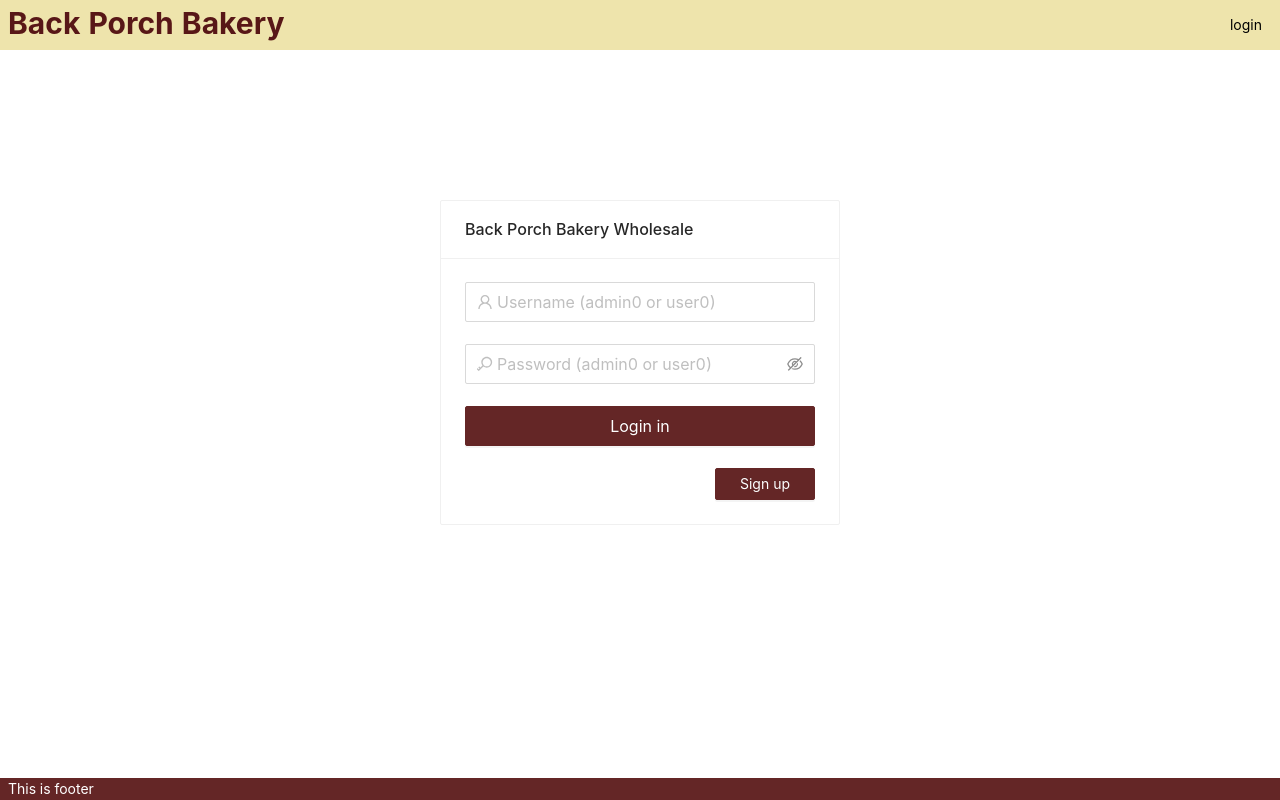
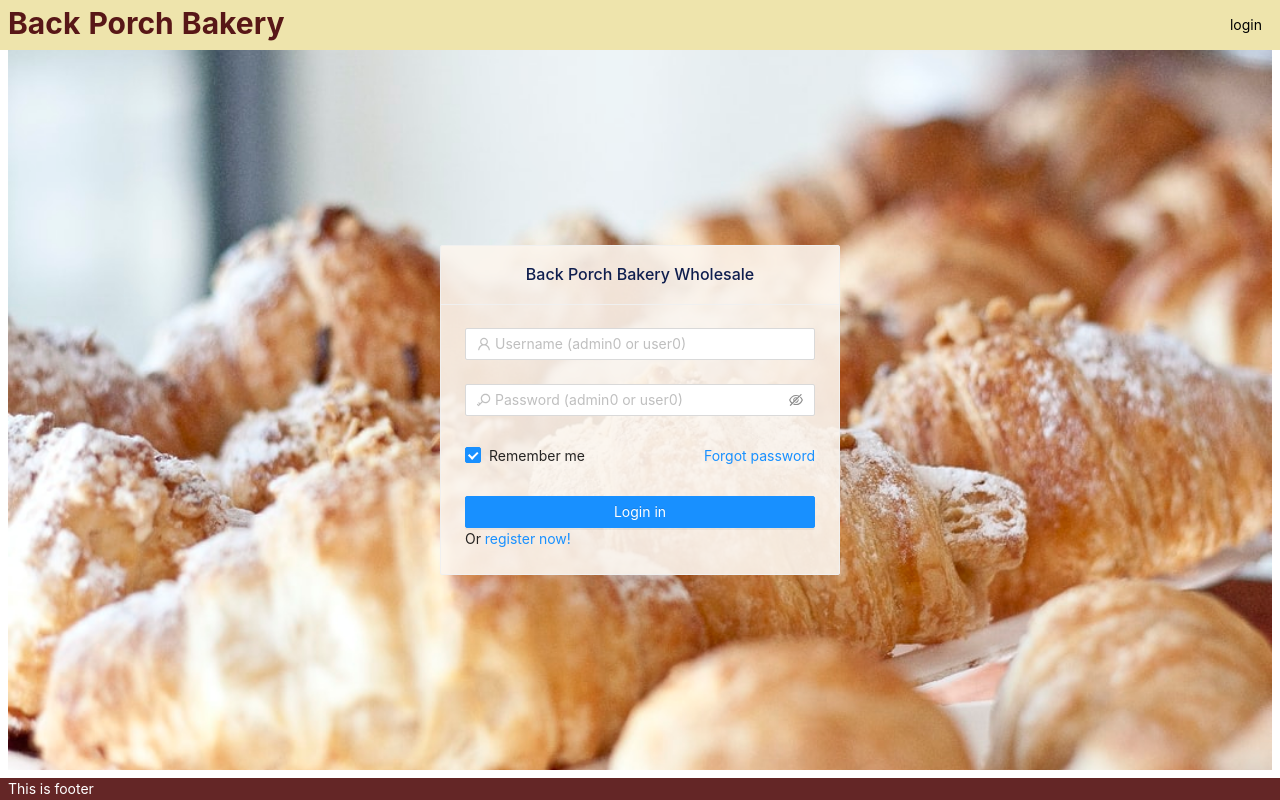
Before and after one commit to BPB-Cal-Poly/BPBWholesaleSite, a React (Create React App) app in the folder frontend/: page /login in a window 1280 px wide. Built offline with nearby package versions, Linux system fonts and the light colour scheme; what aws-amplify would draw is missing.

Commit message:
add register and forgot password button (no functionality)

```diff
--- a/frontend/src/screens/CartOrderScreen.js
+++ b/frontend/src/screens/CartOrderScreen.js
@@ -234,9 +234,9 @@ export default class CartOrderScreen extends React.Component {
     const dateFormat = "MM/DD/YYYY";
 
     return (
-      <div className="order-main-container">
+      <div className="main-container">
         <div className="customer-center">
-          <Card className="half-transparent">
+          <Card className="card-transparent">
             <Form {...formItemLayout} form={this.form}>
               <h1>Cart Order</h1>
 
--- a/frontend/src/screens/OrderSelectionScreen.js
+++ b/frontend/src/screens/OrderSelectionScreen.js
@@ -43,7 +43,7 @@ export default class OrderSelectiosnScreen extends React.Component {
 
   render() {
     return (
-      <div className="order-main-container">
+      <div className="main-container">
         <div className="customer-center">
           <div className="order-selection-container">
             <div className="order-selection"></div>
--- a/frontend/src/screens/StandingOrderScreen.js
+++ b/frontend/src/screens/StandingOrderScreen.js
@@ -234,9 +234,9 @@ export default class StandingOrderScreen extends React.Component {
     const dateFormat = "MM/DD/YYYY";
 
     return (
-      <div className="order-main-container">
+      <div className="main-container">
         <div className="customer-center">
-          <Card className="half-transparent">
+          <Card className="card-transparent">
             <Form {...formItemLayout} form={this.form}>
               <h1>Standing Order</h1>
 
--- a/frontend/src/styles/index.css
+++ b/frontend/src/styles/index.css
@@ -55,78 +55,6 @@ section {
   background-color: lightblue;
 } */
 
-
-
-.bulkInfo {
-  display: flex;
-  flex-direction: row;
-  justify-content: space-between;
-  align-items: flex-start;
-  width: 100%;
-  padding: 1rem;
-}
-.title{
-  padding: 1rem;
-}
-
-.totalGrid {
-  display: grid;
-  width: 300px;
-  grid-template: repeat(4, 1fr) / 1fr 1fr;
-}
-
-.addStandGrid {
-  display: grid;
-  width: 80%;
-  margin-left: auto;
-  margin-right: auto;
-  grid-template: 1fr 1fr / 30% repeat(8, 1fr);
-  justify-items: start;
-}
-
-.enterNewProduct, .chooseRoute {
-  padding: 10px 30%;
-  text-align: left;
-}
-
-.enterNewStandingProduct {
-  text-align: center;
-}
-
-img {
-  width: 40px;
-}
-
-.currentOrder {
-  display: grid;
-  width: 500px;
-  margin: 20px auto;
-  grid-template: repeat(4, 1fr) / 1fr 6fr 2fr 1fr 2fr 1fr;
-  align-items: center;
-}
-
-.currentStandingOrder {
-  display: grid;
-  width: 90%;
-  margin: 20px auto;
-  grid-template: repeat(4, 1fr) / 30% repeat(8, 1fr);
-  align-items: center;
-  justify-items: start;
-}
-
-.submit, .fulfill {
-  text-align: center;
-  margin-top: 20px;
-}
-
-.chooseRoute {
-  background-color: #dddddd;
-}
-
-
-.fulfill, .enterNewProduct {
-  background-color: #eeeeee;
-}
 .buttons {
   text-align: center;
 }
@@ -142,6 +70,7 @@ img {
   grid-template-rows: 5rem 1fr auto;
   height:100%;
 }
+
 header{
   grid-area: header;
   background-color: #eee4ac;
@@ -149,11 +78,6 @@ header{
   padding-left: 8px;
   padding-right: 8px;
 }
-/* main{
-  grid-area: main;
-  padding: 0 0;
-} */
-
 
 
 /* header */
@@ -221,3 +145,10 @@ footer{
   padding-left: 8px;
   padding-right: 8px;
 }
+
+.main-container {
+  background-image: url("../imgs/background2.jfif");
+  background-repeat: no-repeat;
+  background-position: center;
+  background-size: cover;
+}
--- a/frontend/src/styles/layout.css
+++ b/frontend/src/styles/layout.css
@@ -33,7 +33,7 @@
   align-items: center;
 }
 
-.ant-card.half-transparent{
+.ant-card.card-transparent{
   background-color: rgba(252, 246, 238, 0.9);
 }
 .align-right {
--- a/frontend/src/styles/login.css
+++ b/frontend/src/styles/login.css
@@ -1,8 +1,10 @@
-.login-div{
-    margin: 150px auto;
-    width: 400px;
+.login-container {
+    height:90vh;
+    display: flex;
+    width: 50%;
+    align-items: center;
 }
-
-body{
-    background-color: #f0f0f0;
+.ant-card-head-title {
+    text-align: center;
+    color: rgb(15, 30, 78);
 }
--- a/frontend/src/styles/order-screen.css
+++ b/frontend/src/styles/order-screen.css
@@ -1,9 +1,4 @@
-.order-main-container {
-    background-image: url("../imgs/background2.jfif");
-    background-repeat: no-repeat;
-    background-position: center;
-    background-size: cover;
-}
+
 
 .products{
   list-style: none;
--- a/frontend/src/user/Login.js
+++ b/frontend/src/user/Login.js
@@ -1,5 +1,5 @@
 import React from "react";
-import { Card, Input, message, Button} from "antd";
+import { Card, Input, message, Button, Form, Checkbox } from "antd";
 import { UserOutlined, KeyOutlined } from "@ant-design/icons";
 import "../styles/login.css";
 import { setUsername, setUserType } from "../utils/utils";
@@ -13,7 +13,7 @@ export default class Login extends React.Component {
     this.state = {
       username: "",
       password: "",
-      fakeCustomers : [
+      fakeCustomers: [
         {
           id: 1,
           firstName: "first1",
@@ -68,26 +68,24 @@ export default class Login extends React.Component {
   getUser(data) {
     var theuser;
     // console.log(data.username);
-    for (let user of this.state.fakeCustomers){
-        if (user.username === data.username){
-            if (user.password === data.password){
+    for (let user of this.state.fakeCustomers) {
+      if (user.username === data.username) {
+        if (user.password === data.password) {
           theuser = user;
-            }
-            else{
+        } else {
           message.error("Password do not match");
           return;
         }
       }
     }
-    if(theuser == null){
+    if (theuser == null) {
       message.error("No user found");
       return;
     }
     setUsername(theuser.username);
-    if (theuser.permission === "admin"){
+    if (theuser.permission === "admin") {
       setUserType("admin");
-    }
-    else{
+    } else {
       setUserType("customer");
     }
     this.props.onUserChange();
@@ -116,6 +114,10 @@ export default class Login extends React.Component {
     // });
   };
 
+  onFinish = (values) => {
+    console.log("Received values of form: ", values);
+  };
+
   setUserName = (name) => {
     this.setState({
       username: name,
@@ -130,59 +132,91 @@ export default class Login extends React.Component {
 
   render() {
     return (
-      <div className="login-div">
+      <div className="main-container">
+        <div className="customer-center">
+          <div className="order-selection-container">
             <Card
+              className="card-transparent"
               title="Back Porch Bakery Wholesale"
               bordered={true}
               style={{ width: 400 }}
             >
+              <Form
+                name="login-form"
+                className="login-form"
+                initialValues={{
+                  remember: true,
+                }}
+                onFinish={this.onFinish}
+              >
+                <Form.Item
+                  name="username"
+                  rules={[
+                    {
+                      required: true,
+                      message: "Please input your username",
+                    },
+                  ]}
+                >
                   <Input
                     id="username"
-            size="large"
+                    // size="large"
                     placeholder="Username (admin0 or user0)"
-            prefix={<UserOutlined style={{ color: "rgba(0,0,0,.25)" }} />}
+                    prefix={
+                      <UserOutlined style={{ color: "rgba(0,0,0,.25)" }} />
+                    }
                     onChange={(e) => {
                       this.setUserName(e.target.value);
                     }}
                   />
-          <br />
-          <br />
+                </Form.Item>
+                <Form.Item
+                  name="password"
+                  rules={[
+                    {
+                      required: true,
+                      message: "Please input your Password!",
+                    },
+                  ]}
+                >
                   <Input.Password
                     id="password"
-            size="large"
                     placeholder="Password (admin0 or user0)"
-            prefix={<KeyOutlined style={{ color: "rgba(0,0,0,.25)" }} />}
+                    prefix={
+                      <KeyOutlined style={{ color: "rgba(0,0,0,.25)" }} />
+                    }
                     onChange={(e) => {
                       this.setPassword(e.target.value);
                     }}
                   />
-          <br />
-          <br />
+                </Form.Item>
+                <Form.Item>
+                  <Form.Item name="remember" valuePropName="checked" noStyle>
+                    <Checkbox>Remember me</Checkbox>
+                  </Form.Item>
+
+                  <a
+                    style={{
+                      float: "right",
+                    }}
+                    href=""
+                  >
+                    Forgot password
+                  </a>
+                </Form.Item>
                 <Button
                   type="primary"
-            size="large"
-            style={{ backgroundColor: "#642626", borderColor: "#642626" }}
+                  // style={{ backgroundColor: "#642626", borderColor: "#642626" }}
                   block
                   onClick={this.checkLogin}
                 >
                   Login in
                 </Button>
-          <br />
-          <br />
-          <Button
-            type="primary"
-            style={{
-              backgroundColor: "#642626",
-              borderColor: "#642626",
-              width: "100px",
-              float: "right",
-            }}
-            block
-            onClick={this.checkLogin}
-          >
-            <a href="/signup">Sign up</a>
-          </Button>
+                Or <a href="/signup">register now!</a>
+              </Form>
             </Card>
+          </div>
+        </div>
       </div>
     );
   }
```
Also changed, not shown: frontend/src/styles/product-list.css (deleted, +0 -19 lines). Lines whose indentation alone changed are shown as unchanged.
